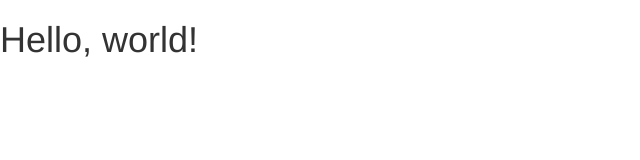
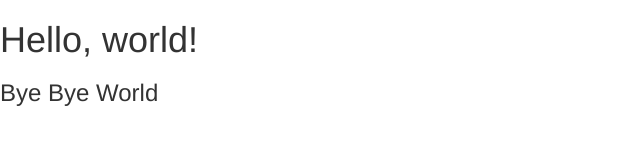
Before and after one commit to farahhamid/HelloWorld, a plain HTML site: page index.html in a window 1280 px wide. Shown: the whole page, without its empty margins (0-640 px from the left). Drawn offline with Linux system fonts and the light colour scheme.

Commit message:
Second Push 1

```diff
--- a/index.html
+++ b/index.html
@@ -9,6 +9,7 @@
   </head>
   <body>
     <h1>Hello, world!</h1>
+	<h3>Bye Bye World</h3>
     <script src="js/jquery.min.js"></script>
     <script src="js/bootstrap.min.js"></script>
   </body>
```
